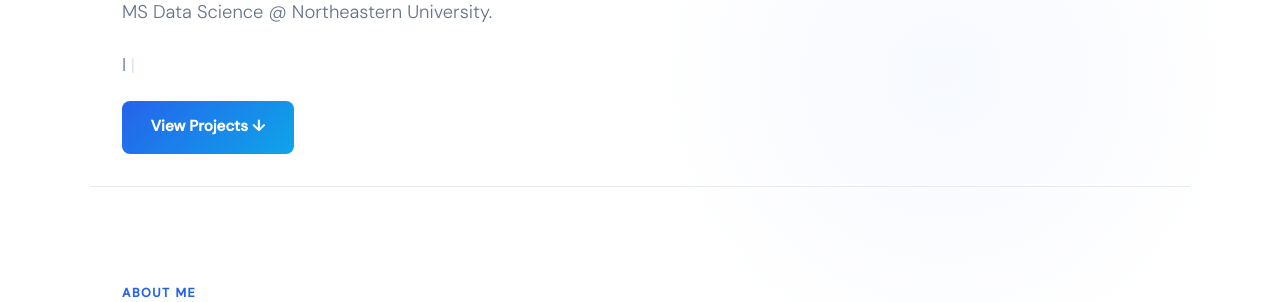
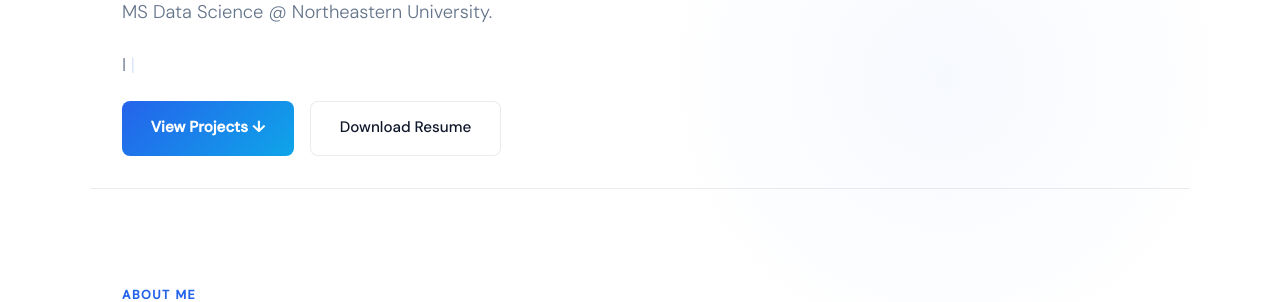
Before and after one commit to Smit-Velani/smit-velani.github.io, a plain HTML site: page index.html in a window 1280 px wide. Shown: the part 269-571 px from the top of the page. Drawn offline with Linux system fonts and the light colour scheme.

```diff
--- a/index.html
+++ b/index.html
@@ -375,6 +375,7 @@
     <p class="hero-desc">I <span id="typewriter"></span><span class="cursor">|</span></p>
     <div class="hero-cta">
       <a href="#projects" class="btn-primary">View Projects ↓</a>
+      <a href="resume.pdf" download class="btn-secondary">Download Resume</a>
     </div>
   </div>
 </div>
```
